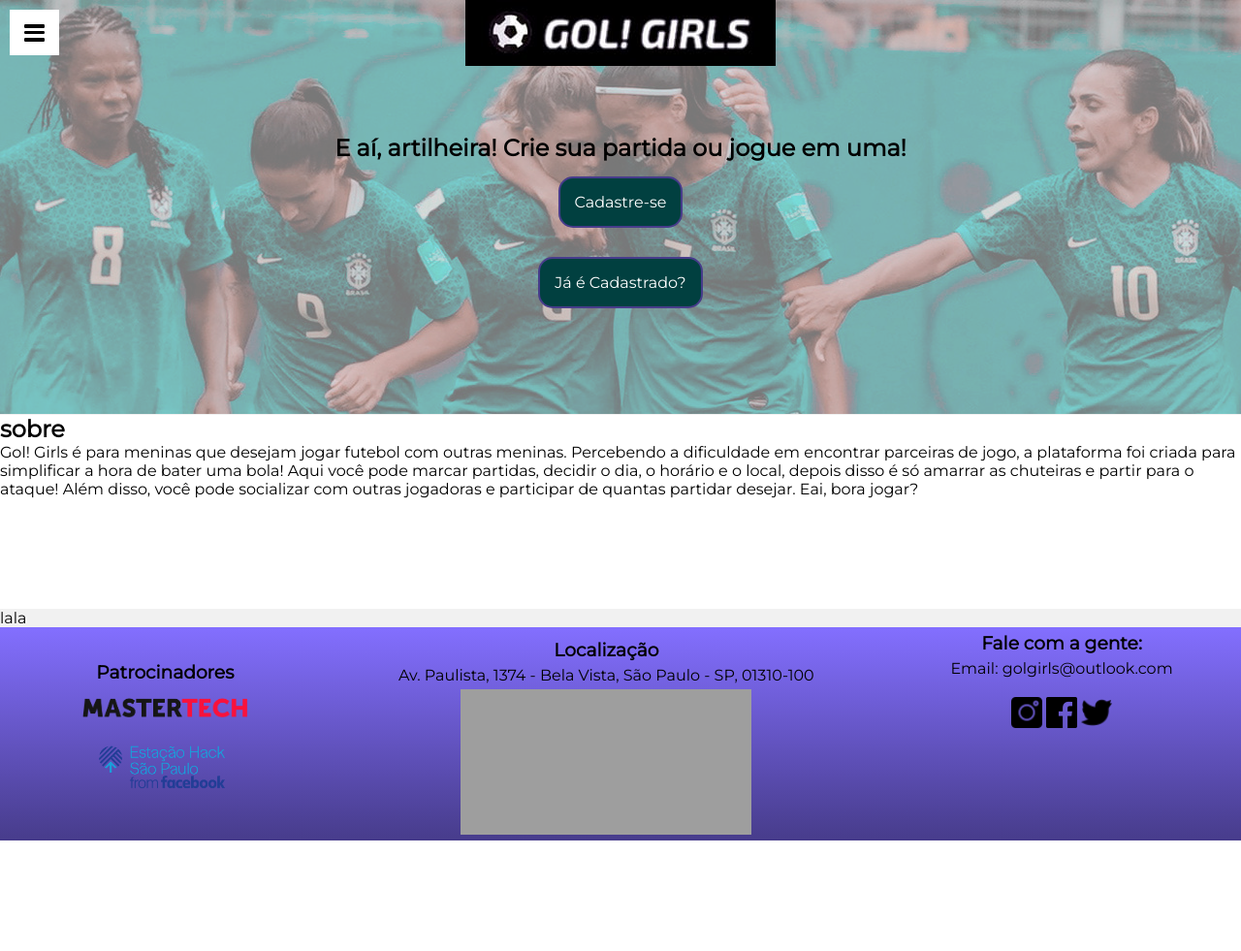
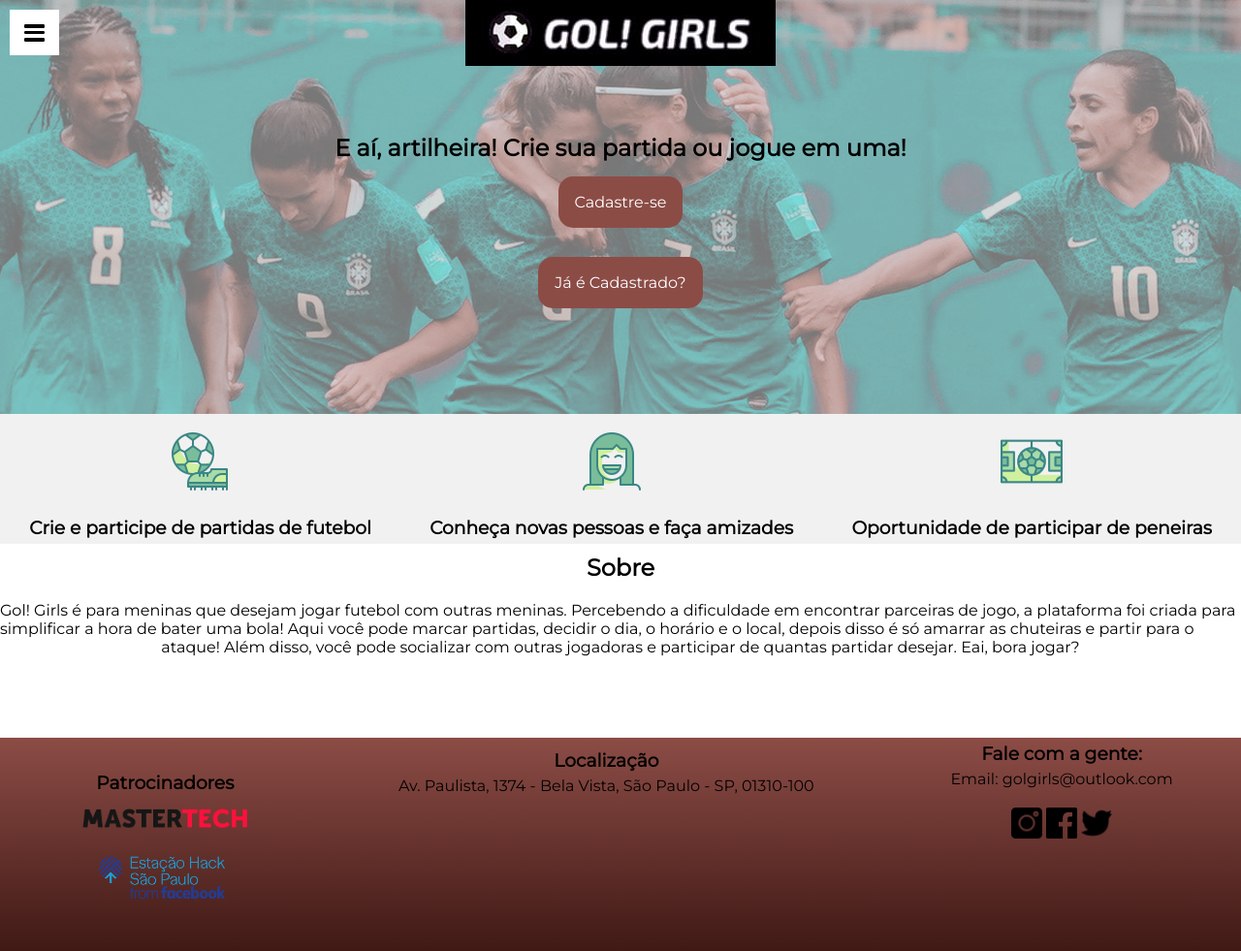
Before and after one commit to robertacsantos/demoday-FutDelas, a Django app: page / in a window 1280 px wide. Shown: the whole page at 97% size. Before the commit the page ends 867 px from the top, so only its background shows below. Run offline with Django 3.2, Linux system fonts and the light colour scheme; parts of the project's set-up code (start-up, migrations or seed data) failed here and were passed over; grey boxes are pictures that could not be loaded.

Commit message:
criar section na home

```diff
--- a/funcionalidades/static/css/home.css
+++ b/funcionalidades/static/css/home.css
@@ -25,18 +25,39 @@
   }
 
 
+h1{
+    padding-bottom: 20px;
+    padding-top: 10px;
+    text-align-last: center;
+}
+
+main p{
+    text-align-last: center;
+}
+
 main{
-    background-color: white;
     background-color: white;
     width: 100%;
     height: 200px;
 }
 
-/* nav{
-    color: black;
+.mae{
     display: flex;
-    align-content: center
-} */
+    flex-direction: row;
+    justify-content: space-around;
+}
+
+.imagem{
+    margin: 16px;
+}
+
+.divspan{
+    display: flex;
+    justify-content: center;
+    align-items: center;
+    flex-direction: column;
+}
+
 
 .formheader{
     margin: 15px 0 15px 0;
@@ -44,11 +65,15 @@
     padding: 15px;
     display: flex;
     flex-direction: column;
-    background-color: #014040;
+    background-color: #8C4C46;
+}
+
+.formheader :hover{
+    opacity: 0.2;
 }
 
 footer{
-    background-image: linear-gradient(#836FFF, #473C8B);
+    background-image: linear-gradient(#8C4C46, #401915);
     width: 100%;
     display: flex;
     align-items: center;
--- a/funcionalidades/static/css/styles.css
+++ b/funcionalidades/static/css/styles.css
@@ -54,7 +54,7 @@
 }
 form{
     margin: 15px 0 15px 0;
-    border: 2px solid #473C8B;
+    border: 2px solid #8C4C46;
     border-radius: 15px;
     padding: 15px;
     display: flex;
--- a/funcionalidades/templates/home.html
+++ b/funcionalidades/templates/home.html
@@ -25,17 +25,38 @@
     </form>
 </header>
 
+
+<section class="mae">
+    <div class="divspan">
+        <span>
+            <img class="imagem" src="{% static 'img/football.png' %}" alt="">
+        </span>
+        <h3>Crie e participe de partidas de futebol</h3>
+    </div>
+
+    <div class="divspan">
+            <span>
+                <img class="imagem" src="{% static 'img/woman.png' %}" alt="">
+            </span>
+            <h3>Conheça novas pessoas e faça amizades</h3>
+    </div>
+
+    <div class="divspan">
+            <span >
+                <img class="imagem" src="{% static 'img/campo.png' %}" alt="">
+            </span>
+            <h3>Oportunidade de participar de peneiras</h3>
+    </div>
+
+</section>
+
 <main>
-    <H1>sobre</H1>
+    <H1>Sobre</H1>
     <p>Gol! Girls é para meninas que desejam jogar futebol com outras meninas. Percebendo a dificuldade em encontrar parceiras de jogo, a plataforma foi criada para simplificar a hora de bater uma bola! Aqui você pode marcar partidas, decidir o dia, o horário e o local, depois disso é só amarrar as chuteiras e partir para o ataque! Além disso, você pode socializar com outras jogadoras e participar de quantas partidar desejar.
 
             Eai, bora jogar?</p>
 </main>
 
-
-<section>
-    <p>lala</p>
-</section>
 
 <footer>
     <div class="patrocinadores">
```
Also changed, not shown: funcionalidades/static/img/campo.png (added), funcionalidades/static/img/football.png (added), funcionalidades/static/img/woman.png (added).
